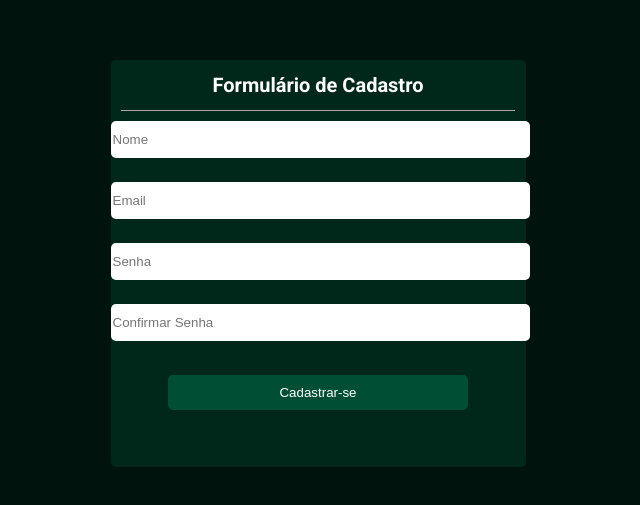
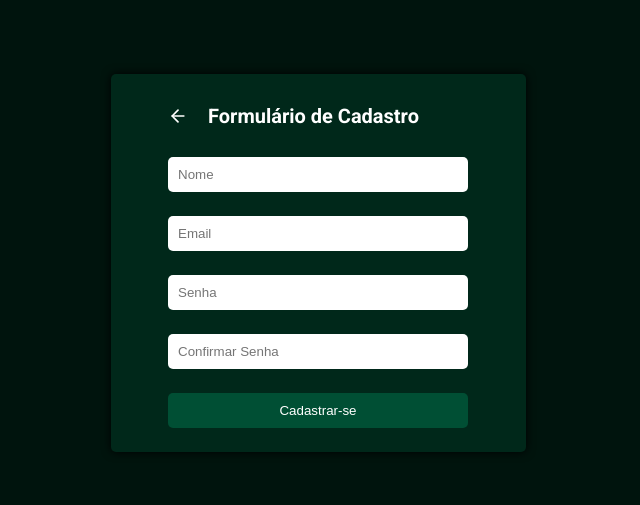
Before and after one commit to Gustavoph/BuyResolutionFront, a React (Vite) app: page /signup in a window 1280 px wide. Shown: the part 137-642 px from the top of the page, without its empty margins (322-962 px from the left). Built offline with nearby package versions, Linux system fonts and the light colour scheme.

Commit message:
:art: Improving style at singup page

```diff
--- a/src/views/Login/components/Inputs/styles.ts
+++ b/src/views/Login/components/Inputs/styles.ts
@@ -43,6 +43,7 @@ export const LogInButton = styled.button`
   border-radius: ${({ theme }) => theme.border.radius};
   color: ${({ theme }) => theme.colors.white};
   background-color: ${({ theme }) => theme.colors.tertiary};
+  cursor: pointer;
   :hover {
     filter: brightness(0.7);
   }
@@ -55,6 +56,7 @@ export const SignUpButton = styled.button`
   border-radius: ${({ theme }) => theme.border.radius};
   color: ${({ theme }) => theme.colors.black};
   background-color: ${({ theme }) => theme.colors.white};
+  cursor: pointer;
   :hover {
     filter: brightness(0.7);
   }
--- a/src/views/SignUp/index.tsx
+++ b/src/views/SignUp/index.tsx
@@ -3,28 +3,34 @@ import {
   Content,
   Input,
   SignOutButton,
-  Inputs,
+  InputsContainer,
   Title,
-  Division,
+  Icon,
   Top,
 } from './styles'
 
 import { Link } from 'react-router-dom'
+
+import { FiArrowLeft } from 'react-icons/fi'
 
 export function SignUp() {
   return (
     <Container>
       <Content>
         <Top>
+          <Link to={'/login'} title={'Voltar'}>
+            <Icon>
+              <FiArrowLeft />
+            </Icon>
+          </Link>
           <Title>Formulário de Cadastro</Title>
-          <Division />
         </Top>
-        <Inputs>
+        <InputsContainer>
           <Input placeholder="Nome" type={'text'} />
           <Input placeholder="Email" type={'email'} />
           <Input placeholder="Senha" type={'password'} />
           <Input placeholder="Confirmar Senha" type={'password'} />
-        </Inputs>
+        </InputsContainer>
         <Link title={'Cadastrar-se'} to={'/login'}>
           <SignOutButton>Cadastrar-se</SignOutButton>
         </Link>
--- a/src/views/SignUp/styles.ts
+++ b/src/views/SignUp/styles.ts
@@ -16,43 +16,57 @@ export const Content = styled.div`
   max-width: 112rem;
   margin: 0 auto;
   width: 41.5rem;
-  height: 40.7rem;
+  box-shadow: 0 0 1em black;
   border-radius: ${({ theme }) => theme.border.radius};
   background-color: ${({ theme }) => theme.colors.secondary};
 `
 export const Top = styled.div`
   display: flex;
-  flex-direction: column;
+  justify-content: flex-start;
   align-items: center;
-  width: 100%;
+  width: ${({ theme }) => theme.inputSize.md.width};
+  height:  ${({ theme }) => theme.inputSize.md.height};
+  margin-top: 2.4rem;
+  margin-bottom: 2.4rem;
 `
 
 export const Title = styled.h1`
-  justify-self: center;
-  padding: 0;
+  margin: 0;
   color: ${({ theme }) => theme.colors.white};
+  padding-left: 2rem;
+`
+export const Icon = styled.div`
+  display: flex;
+  align-items: center;
+  font-size: 2rem;
+  color: white;
+  cursor: pointer;
+  :hover {
+    color: gray;
+  }
 `
 
-export const Division = styled.div`
-  width: 95%;
-  border-top: 1px solid #a9a9a9;
-  padding: 0;
-`
-
-export const Inputs = styled.div`
+export const InputsContainer = styled.div`
   display: flex;
   flex-direction: column;
-  width: 100%;
-  padding: 1rem 1rem 1rem 1rem;
+  align-items: center;
+  width: ${({ theme }) => theme.inputSize.md.width};
 `
 
 export const Input = styled.input`
-  width: 100%;
+  width: ${({ theme }) => theme.inputSize.md.width};
   height: ${({ theme }) => theme.inputSize.md.height};
-  margin-bottom: 2.4rem;
   border: ${({ theme }) => theme.border.type};
   border-radius: ${({ theme }) => theme.border.radius};
   outline: none;
+  margin-bottom: 2.4rem;
+  padding: 0%;
+  :last-child{
+    margin-bottom: 0;
+  }
+  ::placeholder{
+    padding-left: 1rem;
+  }
 `
 
 export const SignOutButton = styled.button`
@@ -62,7 +76,10 @@ export const SignOutButton = styled.button`
   border-radius: ${({ theme }) => theme.border.radius};
   color: ${({ theme }) => theme.colors.white};
   background-color: ${({ theme }) => theme.colors.tertiary};
-  margin-bottom: 3.3rem;
+  margin-top: 2.4rem;
+  margin-bottom: 2.4rem;
+  padding: 0;
+  cursor: pointer;
   :hover {
     filter: brightness(0.7);
   }
```
